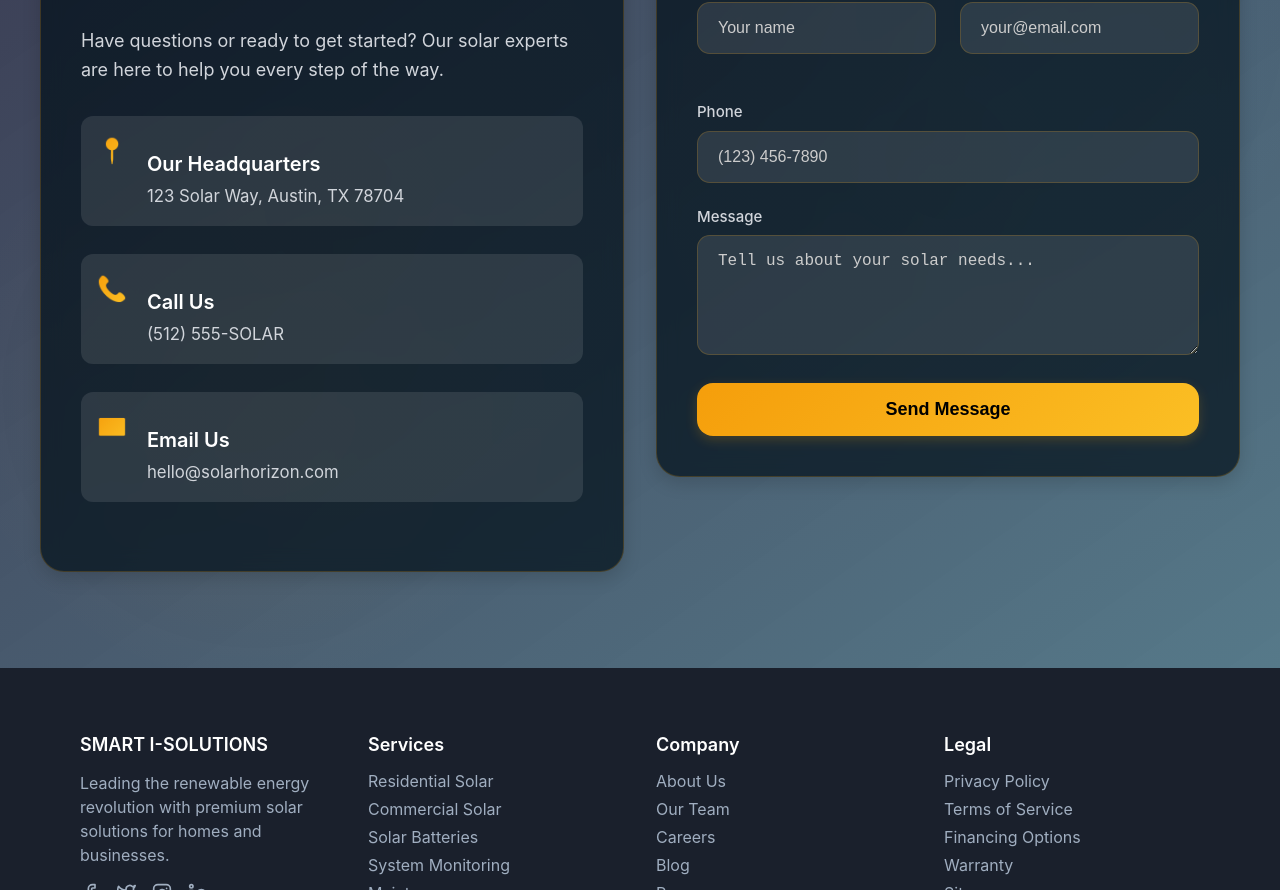
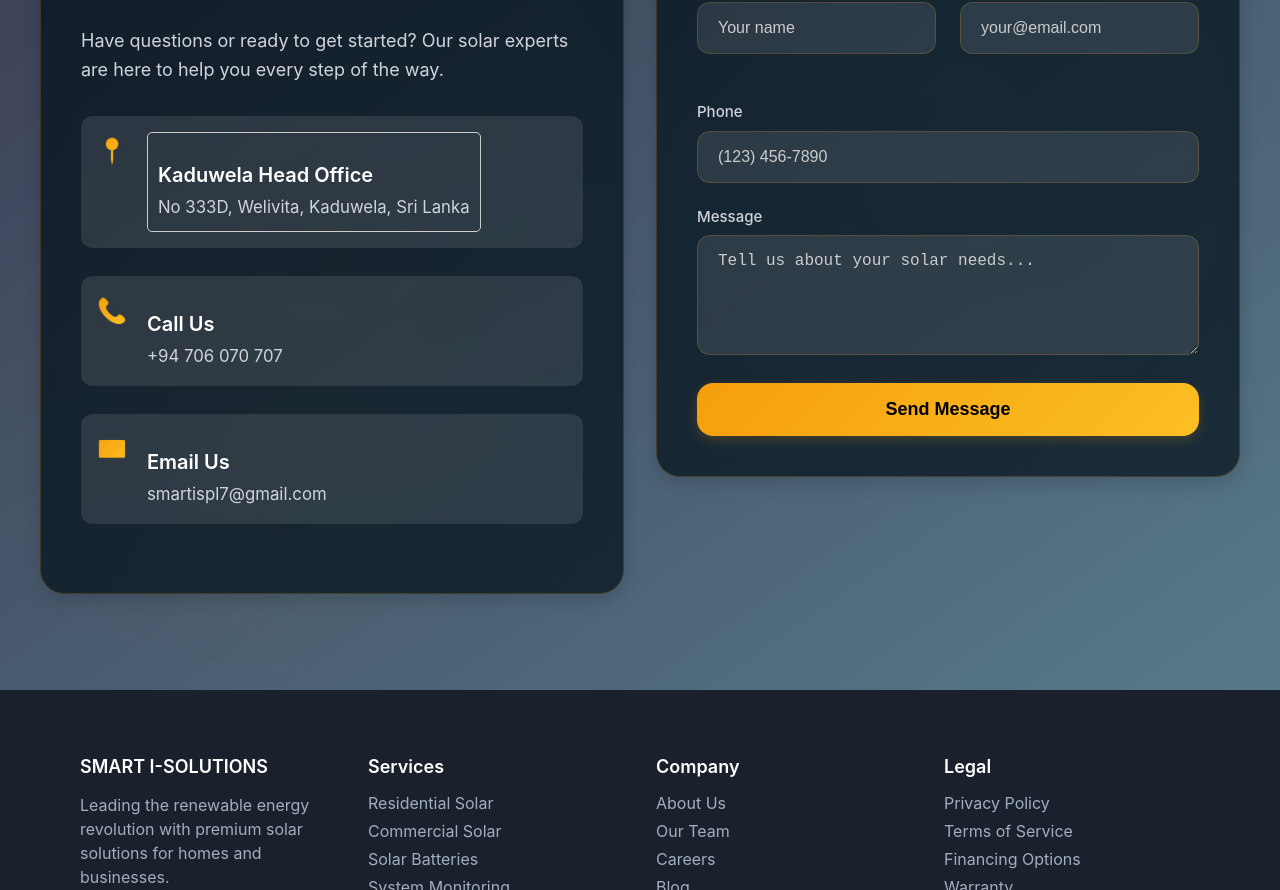
Before and after one commit to PawanSankalpa/Smart--i-solutions, a React (Create React App) app: page / in a window 1280 px wide. Shown: the part 7420-8310 px from the top of the page. Built offline with nearby package versions, Linux system fonts and the light colour scheme.

Commit message:
modify the contact section

```diff
--- a/src/components/CTA.jsx
+++ b/src/components/CTA.jsx
@@ -18,7 +18,7 @@ const CTA = () => (
             style={{ textDecoration: "none" }}
           >
             <button className="cta-button-primary">
-              Send Us an Email <Sun className="cta-button-icon" size={20} />
+              Email an Expert <Sun className="cta-button-icon" size={20} />
             </button>
           </a>
           <a
--- a/src/components/ContactSection.jsx
+++ b/src/components/ContactSection.jsx
@@ -1,39 +1,65 @@
 import React from "react";
 import "../styles/ContactSection.css";
+import { color } from "framer-motion";
 
 const ContactSection = () => (
   <section id="contact" className="contact-section">
     <div className="contact-container">
       <div className="contact-grid">
-
         <div className="contact-info">
           <h2>Contact Smart -i Solutions</h2>
           <p>
-            Have questions or ready to get started? Our solar experts are here to help you every step of the way.
+            Have questions or ready to get started? Our solar experts are here
+            to help you every step of the way.
           </p>
 
           <div className="contact-item">
             <span className="contact-icon">📍</span>
-            <div>
-              <h3>Our Headquarters</h3>
-              <p>123 Solar Way, Austin, TX 78704</p>
+            <a
+              href="https://www.google.com/maps/place/No+333D,+Welivita,+Kaduwela,+Sri+Lanka"
+              target="_blank"
+              rel="noopener noreferrer"
+              style={{
+                textDecoration: "none",
+                cursor: "pointer",
+                display: "inline-block",
+              }}
+            >
+              <div
+                style={{
+                  padding: "10px",
+                  border: "1px solid #ccc",
+                  borderRadius: "5px",
+                }}
+              >
+                <h3>Kaduwela Head Office</h3>
+                <p>No 333D, Welivita, Kaduwela, Sri Lanka</p>
               </div>
+            </a>
           </div>
 
           <div className="contact-item">
             <span className="contact-icon">📞</span>
+            <a href="tel:+94706070707" style={{ textDecoration: "none" }}>
               <div>
                 <h3>Call Us</h3>
-              <p>(512) 555-SOLAR</p>
+
+                <p>+94 706 070 707</p>
               </div>
+            </a>
           </div>
 
           <div className="contact-item">
             <span className="contact-icon">✉️</span>
+            <a
+              href="mailto:smartispl7@gmail.com"
+              style={{ textDecoration: "none" }}
+            >
               <div>
                 <h3>Email Us</h3>
-              <p>hello@solarhorizon.com</p>
+                <p>smartispl7@gmail.com</p>
               </div>
+            </a>
           </div>
         </div>
 
@@ -56,12 +82,17 @@ const ContactSection = () => (
             </div>
             <div className="form-group">
               <label htmlFor="message">Message</label>
-              <textarea id="message" rows="4" placeholder="Tell us about your solar needs..."></textarea>
+              <textarea
+                id="message"
+                rows="4"
+                placeholder="Tell us about your solar needs..."
+              ></textarea>
             </div>
-            <button type="submit" className="submit-button">Send Message</button>
+            <button type="submit" className="submit-button">
+              Send Message
+            </button>
           </form>
         </div>
-
       </div>
     </div>
   </section>
```
Lines whose indentation alone changed are shown as unchanged.
